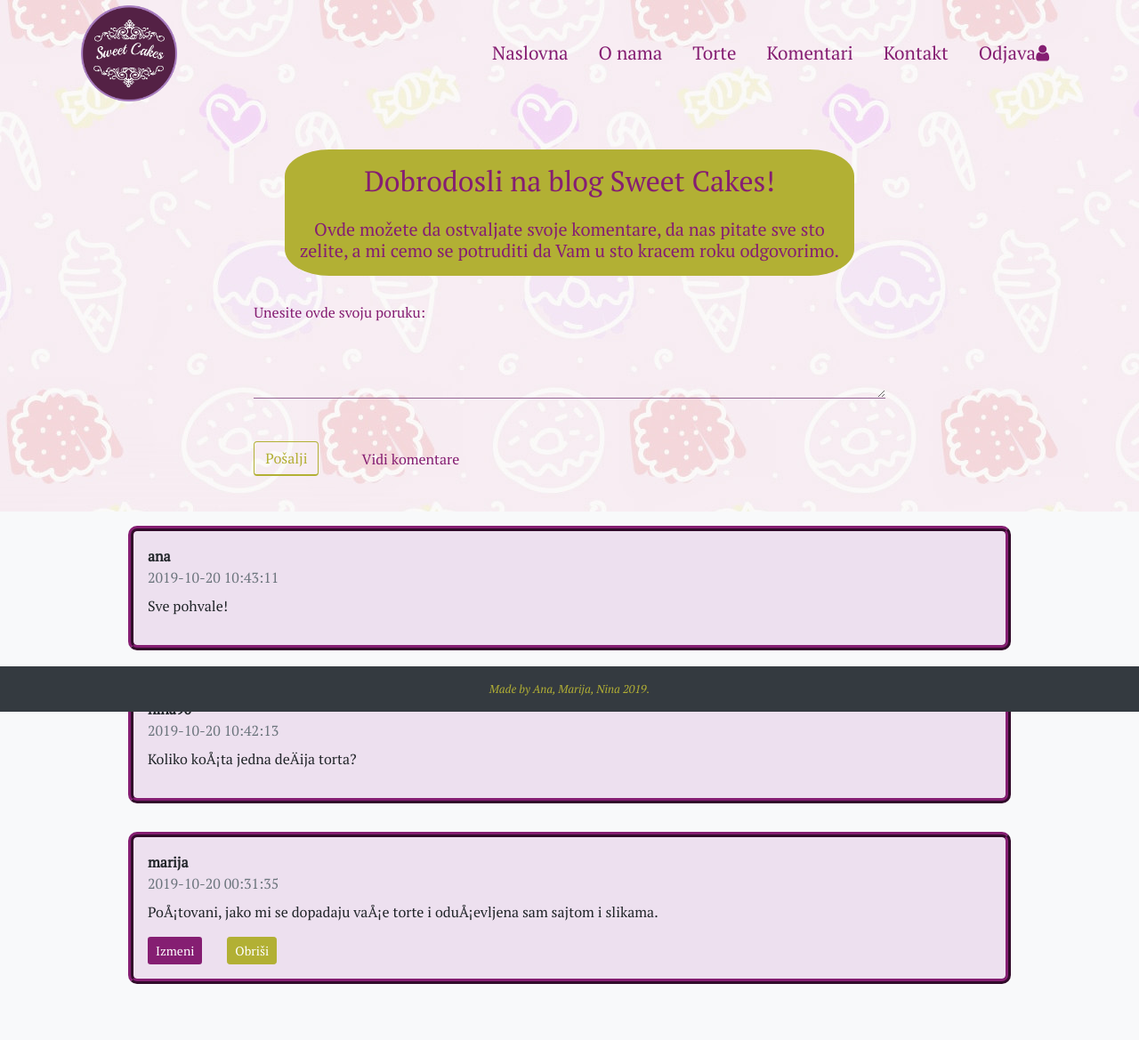
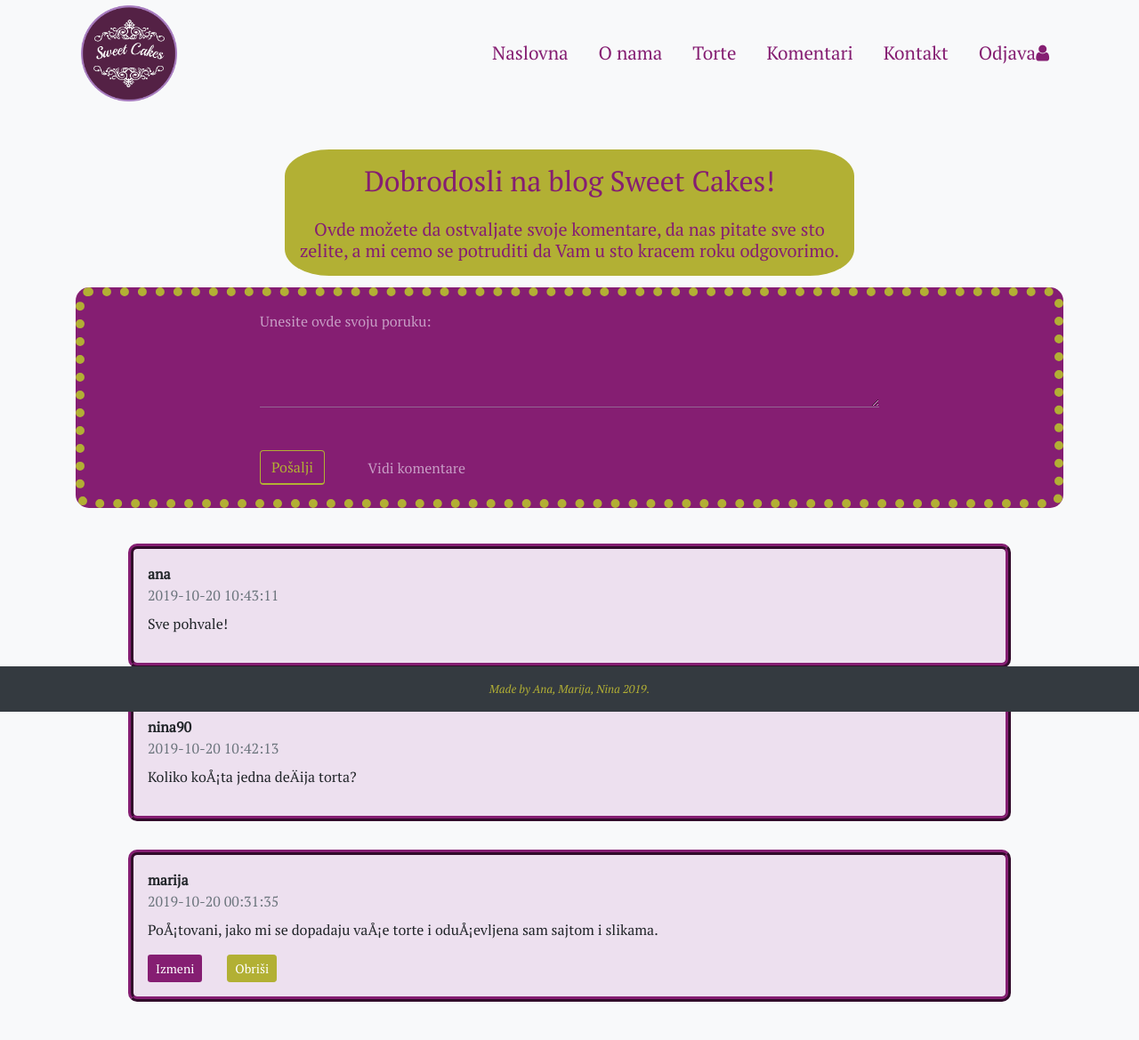
Before and after one commit to anin18/anin18.github.io, a PHP site: page /zavrsniProjekat/comments.php in a window 1280 px wide. Shown: the top 1169 px of the page at 89% size. Run offline with PHP 8.4, Linux system fonts and the light colour scheme; a user stored in the database is signed in; data comes from the database, SQL or seed files in the repository.

Commit message:
Update comments.php

```diff
--- a/comments.php
+++ b/comments.php
@@ -3,7 +3,7 @@ require 'header.php';
 ?>
 
 <!--MAIN STARTS HERE-->
-<main class="main-comments" style="background-image: url('images/assets/pink1.jpg');">
+<main class="main-comments bg-light">
 
     <!-- MAIN-COMMENTS-INFO STARTS HERE-->
     <?php
@@ -21,7 +21,7 @@ require 'header.php';
         </section>
 
         <section class="mb-3 mb-sm-4 container">
-        <form method="POST" action="'. setComments($conn) .'" class="form-inline comments-item-form justify-content-between align-items-start py-2">
+        <form method="POST" action="'. setComments($conn) .'" class="form-inline comments-item-form justify-content-between align-items-start py-2" id="reply-main">
             <input type ="hidden" name= "uid" value="'.$_SESSION['userUid'].'">
             <input type ="hidden" name= "id" value="'.$_SESSION['userId'].'">
             <input type ="hidden" name= "date" value="' . date("Y:m:d H:i:s") . '">
@@ -30,12 +30,12 @@ require 'header.php';
                     <div class="col-md-8">
                         <div class="form-group mb-5">
                             <label for="content-message" class="pinkdark">Unesite ovde svoju poruku:</label>
-                            <textarea name="message"  rows="3" class="form-control w-100 mb-md-0 input-comment" id="comment"
+                            <textarea name="message"  rows="3" class="form-control w-100 mb-md-0 input-comment" id="content-message"
                             required></textarea>
                         </div>
                         <div class="form-group">
-                            <input type="submit" name="commentSubmit" class="btn btn-warning text-warning" value="Pošalji" />
-                            <a href="#comm" class="pinkdark ml-5 "> Vidi komentare </a>
+                            <input type="submit" name="commentSubmit" class="btn btn-warning text-warning send-btn" value="Pošalji" />
+                            <a href="#comm" class="text-lightpink ml-5 all-comments "> Vidi komentare </a>
                         </div>
                     </div>
                 </div>
```
